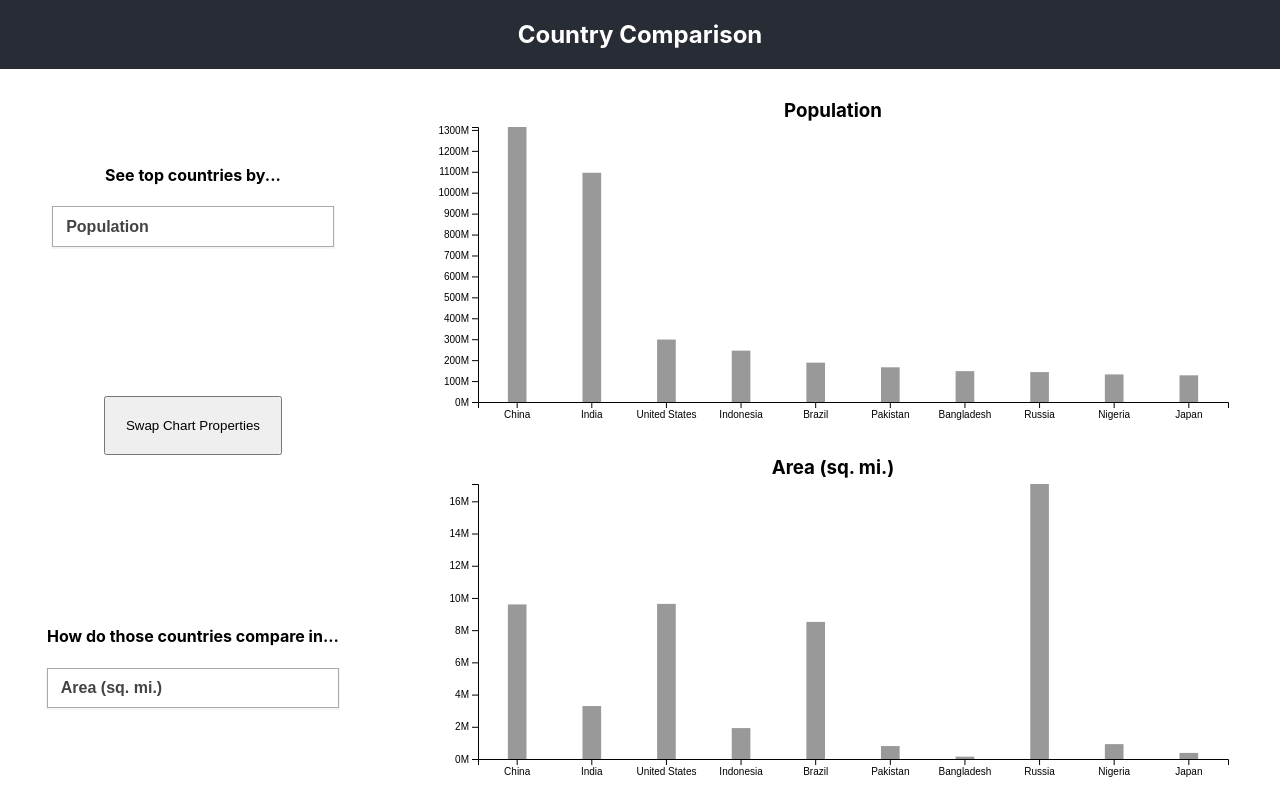
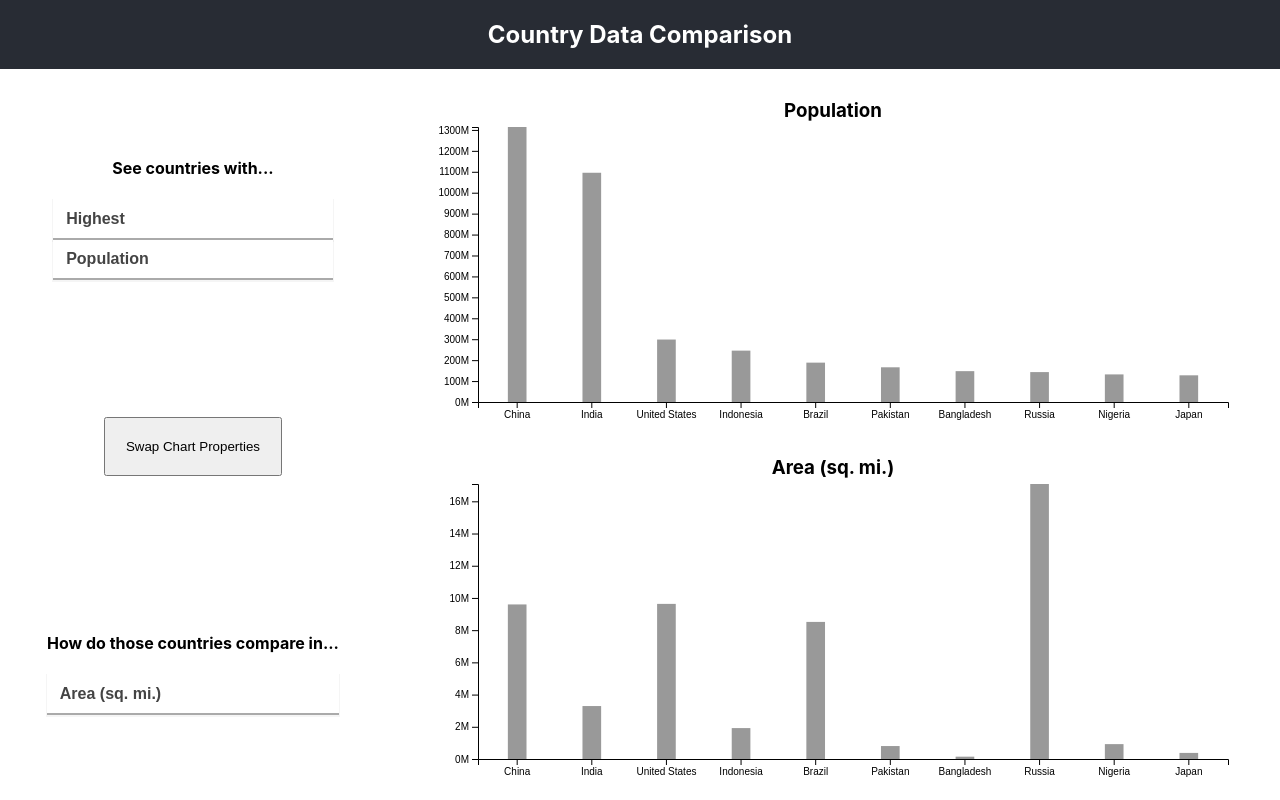
Before and after one commit to keithlmiller/countries-comparison-v1, a React (Create React App) app: page / in a window 1280 px wide. Built offline with nearby package versions, Linux system fonts and the light colour scheme.

Commit message:
added sort by descending

```diff
--- a/src/App.js
+++ b/src/App.js
@@ -5,6 +5,7 @@ import {
   getFirstX,
   replaceComma,
   sortByPropertyAsc,
+  sortByPropertyDesc,
 } from './utils/data-utils';
 import countriesData from './data/countries-general-data.csv'
 import './App.scss';
@@ -18,7 +19,8 @@ function App() {
   const [sortDisplayName, setSortDisplayName,] = useState('');
   const [compareDisplayName, setCompareDisplayName] = useState('');
   const [hoveredCountry, setHoveredCountry] = useState('')
-  const [tooltipPosition, setTooltipPosition] = useState({x: 0, y: 0})
+  const [tooltipPosition, setTooltipPosition] = useState({x: 0, y: 0});
+  const [sortOrder, setSortOrder] = useState('asc');
 
   useEffect(() => {
     let parsedCountriesData = [];
@@ -145,10 +147,13 @@ function App() {
     console.log('visDataCompareProperties', getFirstX(visDataCompareProperties, 10));
   }, [visData, sortProperty, compareProperty])
 
+  // optional param for sortOrder, if it's not defined, use sortOrder from state
+  const getSortFunction = (newSortOrder) => (((newSortOrder || sortOrder) === 'asc') ? sortByPropertyAsc : sortByPropertyDesc);
+
   const handleSelectSort = (e) => {
     const newSortProperty = e.target.value;
 
-    setVisData(sortByPropertyAsc(countryData, newSortProperty))
+    setVisData(getSortFunction()(countryData, newSortProperty))
     setSortProperty(newSortProperty);
   }
 
@@ -156,6 +161,13 @@ function App() {
     const newCompareProperty = e.target.value;
 
     setCompareProperty(newCompareProperty);
+  }
+
+  const handleSelectSortOrder = (e) => {
+    const newSortOrder = e.target.value;
+
+    setSortOrder(newSortOrder);
+    setVisData(getSortFunction(newSortOrder)(countryData, sortProperty));
   }
 
   const getDisplayName = (data, property) => (data.length ? data[0][property].displayName : '');
@@ -168,18 +180,26 @@ function App() {
     const newCompareProperty = sortProperty;
     setSortProperty(compareProperty);
     setCompareProperty(newCompareProperty)
-    setVisData(sortByPropertyAsc(countryData, compareProperty))
+    setVisData(getSortFunction()(countryData, compareProperty))
   }
 
   return (
     <div className="App">
       <header className="App-header">
-          <h2>Country Comparison</h2>
+          <h2>Country Data Comparison</h2>
       </header>
       <div className='app-content'>
         <div className='chart-options'>
           <div className='countries-sort-list'>
-              <h4>See top countries by...</h4>
+              <h4>See countries with...</h4>
+              <select
+                className='property-select'
+                value={sortOrder}
+                onChange={handleSelectSortOrder}
+              >
+                <option value='asc'>Highest</option>
+                <option value='desc'>Lowest</option>
+              </select>
               <select
                 className='property-select'
                 value={sortProperty}
--- a/src/App.scss
+++ b/src/App.scss
@@ -21,6 +21,9 @@
   color: #61dafb;
 }
 
+// placeholder
+$hoverColor: rgb(89, 89, 199);
+
 .app-content {
   display: flex;
   justify-content: space-around;
@@ -43,13 +46,19 @@
     max-width: 100%;
     box-sizing: border-box;
     margin: 0;
-    border: 1px solid #aaa;
+    border-radius: 0;
+    border: none;
+    border-bottom: 2px solid #aaa;
     box-shadow: 0 1px 0 1px rgba(0,0,0,.04);
     -moz-appearance: none;
     -webkit-appearance: none;
     appearance: none;
     background-color: #fff;
     cursor: pointer;
+
+    &:hover {
+      border-color: $hoverColor;
+    }
 }
 
 .select-css:hover {
--- a/src/visualizations/BarChart/BarChart.js
+++ b/src/visualizations/BarChart/BarChart.js
@@ -145,7 +145,7 @@ class BarChart extends Component {
               }
 
               <rect
-                className='country-bar'
+                className={`country-bar ${hoveredCountry === d.country ? 'country-bar-hovered' : ''}`}
                 x={d.x} y={d.y}
                 width={barWidth}
                 height={d.height}
--- a/src/visualizations/BarChart/BarChart.scss
+++ b/src/visualizations/BarChart/BarChart.scss
@@ -9,9 +9,13 @@
     .country-bar {
         cursor: pointer;
 
-        &:hover {
+        &.country-bar-hovered {
             fill: rgb(89, 89, 199);
         }
+
+        // &:hover {
+
+        // }
     }
 
     .bar-overlay {
```
